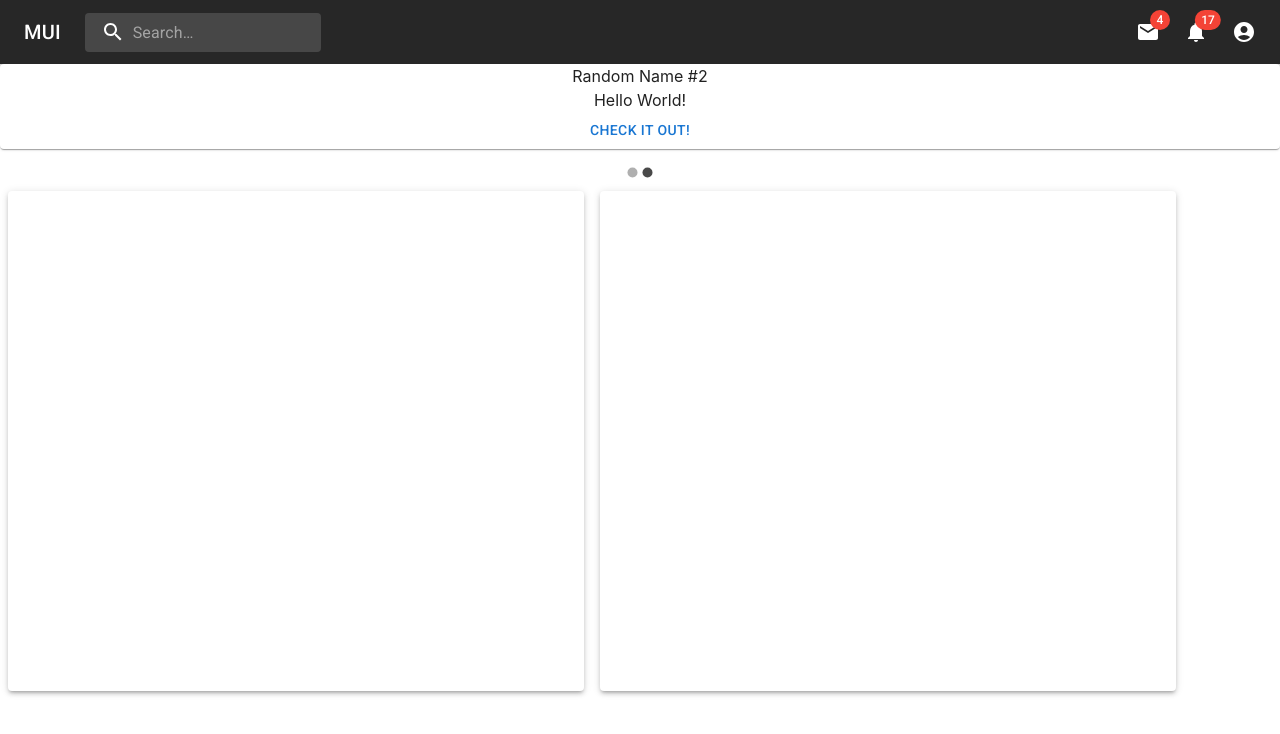
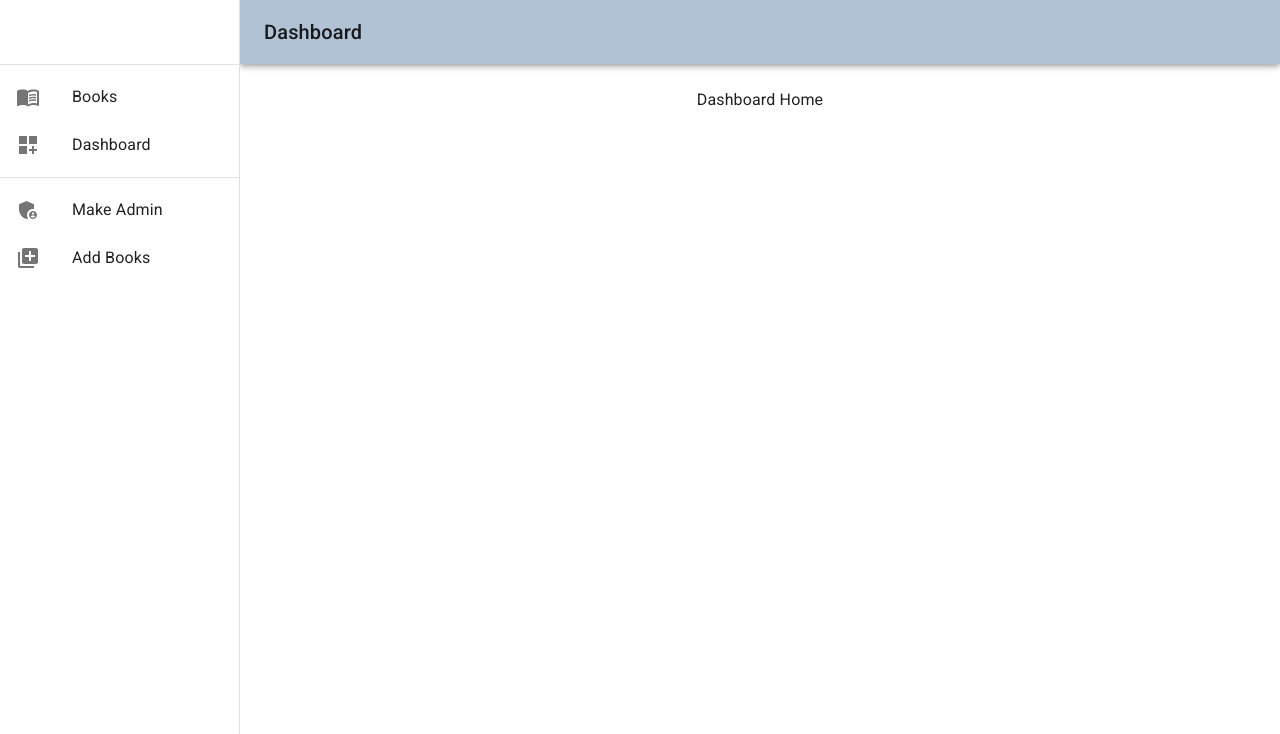
Before and after one commit to nmso2/as-sunnah-pathagar-client, a React (Create React App) app: page /dashboard in a window 1280 px wide. Shown: the top 734 px of the page. Built offline with nearby package versions, Linux system fonts and the light colour scheme.

Commit message:
added dashboard

```diff
--- a/src/App.js
+++ b/src/App.js
@@ -2,16 +2,32 @@ import './App.css';
 import AOS from 'aos';
 import 'aos/dist/aos.css';
 import Books from './pages/Books/Books';
-import Header from './pages/Shared/Header/Header';
-import Banner from './pages/Home/Banner/Banner/Banner';
+import { BrowserRouter, Routes, Route } from 'react-router-dom';
+import Home from './pages/Home/Home/Home';
+import Dashboard from './pages/Dashboard/Dashboard/Dashboard';
+import DashboardHome from './pages/Dashboard/DashboardHome/DashboardHome';
+import MakeAdmin from './pages/Dashboard/MakeAdmin/MakeAdmin';
+import AddBooks from './pages/Dashboard/AddBooks/AddBooks';
 AOS.init();
 
 function App() {
   return (
     <div className="App">
-      <Header></Header>
-      <Banner />
-      <Books></Books>
+      <BrowserRouter>
+        <Routes>
+          <Route index element={<Home />} />
+          <Route path="/home" element={<Home />} />
+          <Route path="/books" element={<Books />} />
+          <Route path="/dashboard" element={<Dashboard />}>
+            <Route exact path='/dashboard' element={<DashboardHome />}>
+            </Route>
+            <Route path='/dashboard/makeAdmin' element={<MakeAdmin />}>
+            </Route>
+            <Route path='/dashboard/addbooks' element={<AddBooks />}>
+            </Route>
+          </Route>
+        </Routes>
+      </BrowserRouter>
     </div>
   );
 }
--- a/src/pages/Books/Books.js
+++ b/src/pages/Books/Books.js
@@ -3,10 +3,13 @@ import { Box } from '@mui/system';
 import React from 'react';
 import AOS from 'aos';
 import 'aos/dist/aos.css';
+import Header from '../Shared/Header/Header';
 AOS.init();
 
 const Books = () => {
     return (
+        <div>
+            <Header></Header>
             <Box
                 sx={{
                     display: 'flex',
@@ -61,6 +64,7 @@ const Books = () => {
                     data-aos="fade-up"
                     data-aos-duration="3000" elevation={3} />
             </Box>
+        </div>
     );
 };
 
--- /dev/null
+++ b/src/pages/Dashboard/AddBooks/AddBooks.js
@@ -0,0 +1,69 @@
+import { Button, Input, TextField } from '@mui/material';
+import React, { useState } from 'react';
+
+const AddBooks = () => {
+
+    const [name, setName] = useState('');
+    const [email, setEmail] = useState('');
+    const [image, setImage] = useState(null);
+    const [success, setSuccess] = useState(false);
+
+    const handleSubmit = e => {
+        e.preventDefault();
+        if (!image) {
+            return;
+        }
+        const formData = new FormData();
+        formData.append('name', name);
+        formData.append('email', email);
+        formData.append('image', image);
+
+        fetch('https://doctors-portel.herokuapp.com/doctors', {
+            method: 'POST',
+            body: formData
+        })
+            .then(res => res.json())
+            .then(data => {
+                if (data.insertedId) {
+                    setSuccess('Book added successfully')
+                }
+            })
+            .catch(error => {
+                console.error('Error:', error);
+            });
+    }
+
+    return (
+        <div>
+            <h2>Add Book</h2>
+            <form onSubmit={handleSubmit}>
+                <TextField
+                    sx={{ width: '50%', py: '5px' }}
+                    label="Name"
+                    required
+                    onChange={e => setName(e.target.value)}
+                    variant="standard" />
+                <br />
+                <TextField
+                    sx={{ width: '50%', py: '5px' }}
+                    label="Email"
+                    type='email'
+                    required
+                    onChange={e => setEmail(e.target.value)}
+                    variant="standard" />
+                <br />
+                <Input
+                    sx={{ width: '50%', py: '5px' }}
+                    accept="image/*"
+                    required
+                    onChange={e => setImage(e.target.files[0])}
+                    type="file" />
+                <br />
+                <Button variant="contained" style={{ backgroundColor: '#5CE7ED', marginTop: 15 }} type='submit'>Add Book</Button>
+            </form>
+            {success && <p style={{ color: 'green' }}>{success}</p>}
+        </div>
+    );
+};
+
+export default AddBooks;
--- /dev/null
+++ b/src/pages/Dashboard/Dashboard/Dashboard.js
@@ -0,0 +1,161 @@
+import * as React from 'react';
+import PropTypes from 'prop-types';
+import AppBar from '@mui/material/AppBar';
+import Box from '@mui/material/Box';
+import CssBaseline from '@mui/material/CssBaseline';
+import Divider from '@mui/material/Divider';
+import Drawer from '@mui/material/Drawer';
+import IconButton from '@mui/material/IconButton';
+import List from '@mui/material/List';
+import ListItem from '@mui/material/ListItem';
+import ListItemIcon from '@mui/material/ListItemIcon';
+import ListItemText from '@mui/material/ListItemText';
+import MenuIcon from '@mui/icons-material/Menu';
+import Toolbar from '@mui/material/Toolbar';
+import Typography from '@mui/material/Typography';
+import {
+    Outlet,
+    Link,
+} from "react-router-dom";
+import { AdminPanelSettings, DashboardCustomize, LibraryAdd, MenuBook } from '@mui/icons-material';
+import { ThemeProvider, createTheme } from '@mui/material/styles';
+
+const appBarTheme = createTheme({
+    palette: {
+        mode: 'light',
+        primary: {
+            main: '#b0c2d4',
+        },
+    },
+});
+
+const drawerWidth = 240;
+
+function Dashboard(props) {
+    const { window } = props;
+    const [mobileOpen, setMobileOpen] = React.useState(false);
+
+    const handleDrawerToggle = () => {
+        setMobileOpen(!mobileOpen);
+    };
+
+    const drawer = (
+        <div>
+            <Toolbar />
+            <Divider />
+
+            <List>
+                <ListItem button component={Link} to='/books'>
+                    <ListItemIcon>
+                        <MenuBook />
+                    </ListItemIcon>
+                    <ListItemText primary='Books' />
+                </ListItem>
+                <ListItem button component={Link} to='/dashboard'>
+                    <ListItemIcon>
+                        <DashboardCustomize />
+                    </ListItemIcon>
+                    <ListItemText primary='Dashboard' />
+                </ListItem>
+            </List>
+            <Divider />
+            <List>
+                <ListItem button component={Link} to='/dashboard/makeAdmin'>
+                    <ListItemIcon>
+                        <AdminPanelSettings />
+                    </ListItemIcon>
+                    <ListItemText primary='Make Admin' />
+                </ListItem>
+                <ListItem button component={Link} to='/dashboard/addbooks'>
+                    <ListItemIcon>
+                        <LibraryAdd />
+                    </ListItemIcon>
+                    <ListItemText primary='Add Books' />
+                </ListItem>
+            </List>
+
+        </div>
+    );
+
+    const container = window !== undefined ? () => window().document.body : undefined;
+
+    return (
+        <Box sx={{ display: 'flex' }}>
+            <CssBaseline />
+            <ThemeProvider theme={appBarTheme}>
+                <AppBar
+                    position="fixed"
+                    sx={{
+                        width: { sm: `calc(100% - ${drawerWidth}px)` },
+                        ml: { sm: `${drawerWidth}px` },
+                    }}
+                >
+                    <Toolbar>
+                        <IconButton
+                            color="inherit"
+                            aria-label="open drawer"
+                            edge="start"
+                            onClick={handleDrawerToggle}
+                            sx={{ mr: 2, display: { sm: 'none' } }}
+                        >
+                            <MenuIcon />
+                        </IconButton>
+                        <Typography variant="h6" noWrap component="div">
+                            Dashboard
+                        </Typography>
+                    </Toolbar>
+                </AppBar>
+            </ThemeProvider>
+
+            <Box
+                component="nav"
+                sx={{ width: { sm: drawerWidth }, flexShrink: { sm: 0 } }}
+                aria-label="mailbox folders"
+            >
+                {/* The implementation can be swapped with js to avoid SEO duplication of links. */}
+                <Drawer
+                    container={container}
+                    variant="temporary"
+                    open={mobileOpen}
+                    onClose={handleDrawerToggle}
+                    ModalProps={{
+                        keepMounted: true, // Better open performance on mobile.
+                    }}
+                    sx={{
+                        display: { xs: 'block', sm: 'none' },
+                        '& .MuiDrawer-paper': { boxSizing: 'border-box', width: drawerWidth },
+                    }}
+                >
+                    {drawer}
+                </Drawer>
+                <Drawer
+                    variant="permanent"
+                    sx={{
+                        display: { xs: 'none', sm: 'block' },
+                        '& .MuiDrawer-paper': { boxSizing: 'border-box', width: drawerWidth },
+                    }}
+                    open
+                >
+                    {drawer}
+                </Drawer>
+            </Box>
+            <Box
+                component="main"
+                sx={{ flexGrow: 1, p: 3, width: { sm: `calc(100% - ${drawerWidth}px)` } }}
+            >
+                <Toolbar />
+                <Outlet></Outlet>
+            </Box>
+        </Box>
+    );
+}
+
+Dashboard.propTypes = {
+    /**
+     * Injected by the documentation to work in an iframe.
+     * You won't need it on your project.
+     */
+    window: PropTypes.func,
+};
+
+export default Dashboard;
--- /dev/null
+++ b/src/pages/Dashboard/DashboardHome/DashboardHome.js
@@ -0,0 +1,12 @@
+import * as React from 'react';
+
+
+const DashboardHome = () => {
+    return (
+        <div>
+            <h2>Dashboard Home</h2>
+        </div>
+    );
+};
+
+export default DashboardHome;
--- /dev/null
+++ b/src/pages/Dashboard/MakeAdmin/MakeAdmin.js
@@ -0,0 +1,11 @@
+import React from 'react';
+
+const MakeAdmin = () => {
+    return (
+        <div>
+            <h2>Make Admin</h2>
+        </div>
+    );
+};
+
+export default MakeAdmin;
--- a/src/pages/Home/Home/Home.js
+++ b/src/pages/Home/Home/Home.js
@@ -1,9 +1,15 @@
 import React from 'react';
+import { Link } from 'react-router-dom';
+import Header from '../../Shared/Header/Header';
+import Banner from '../Banner/Banner/Banner';
 
 const Home = () => {
     return (
         <div>
-            Home
+            <Header></Header>
+            <Banner></Banner>
+            <h2 className="text-3xl">Home</h2>
+            <Link to='books'>Books</Link>
         </div>
     );
 };
--- a/src/pages/Shared/Header/Header.js
+++ b/src/pages/Shared/Header/Header.js
@@ -4,18 +4,16 @@ import AppBar from '@mui/material/AppBar';
 import Box from '@mui/material/Box';
 import Toolbar from '@mui/material/Toolbar';
 import IconButton from '@mui/material/IconButton';
-import Typography from '@mui/material/Typography';
 import InputBase from '@mui/material/InputBase';
-import Badge from '@mui/material/Badge';
 import MenuItem from '@mui/material/MenuItem';
 import Menu from '@mui/material/Menu';
-import MenuIcon from '@mui/icons-material/Menu';
 import SearchIcon from '@mui/icons-material/Search';
 import AccountCircle from '@mui/icons-material/AccountCircle';
-import MailIcon from '@mui/icons-material/Mail';
-import NotificationsIcon from '@mui/icons-material/Notifications';
+import { Home, MenuBook } from '@mui/icons-material';
 import MoreIcon from '@mui/icons-material/MoreVert';
 import { ThemeProvider, createTheme } from '@mui/material/styles';
+import { Link } from 'react-router-dom';
+import logo from '../../../resources/images/logo.png'
 
 const Search = styled('div')(({ theme }) => ({
     position: 'relative',
@@ -57,11 +55,11 @@ const StyledInputBase = styled(InputBase)(({ theme }) => ({
     },
 }));
 
-const darkTheme = createTheme({
+const appBarTheme = createTheme({
     palette: {
-        mode: 'dark',
+        mode: 'light',
         primary: {
-            main: '#1976d2',
+            main: '#b0c2d4',
         },
     },
 });
@@ -109,7 +107,7 @@ const Header = () => {
             open={isMenuOpen}
             onClose={handleMenuClose}
         >
-            <MenuItem onClick={handleMenuClose}>Profile</MenuItem>
+            <MenuItem component={Link} to='/books'>Profile</MenuItem>
             <MenuItem onClick={handleMenuClose}>My account</MenuItem>
         </Menu>
     );
@@ -131,26 +129,28 @@ const Header = () => {
             open={isMobileMenuOpen}
             onClose={handleMobileMenuClose}
         >
-            <MenuItem>
-                <IconButton size="large" aria-label="show 4 new mails" color="inherit">
-                    <Badge badgeContent={4} color="error">
-                        <MailIcon />
-                    </Badge>
-                </IconButton>
-                <p>Messages</p>
-            </MenuItem>
-            <MenuItem>
+            <MenuItem component={Link} to='/home'>
                 <IconButton
                     size="large"
-                    aria-label="show 17 new notifications"
+                    aria-label="account of current user"
+                    aria-controls="primary-search-account-menu"
+                    aria-haspopup="true"
                     color="inherit"
                 >
-                    <Badge badgeContent={17} color="error">
-                        <NotificationsIcon />
-                    </Badge>
+                    <Home />
                 </IconButton>
-                <p>Notifications</p>
-            </MenuItem>
+                <p>Home</p></MenuItem>
+            <MenuItem component={Link} to='/books'>
+                <IconButton
+                    size="large"
+                    aria-label="account of current user"
+                    aria-controls="primary-search-account-menu"
+                    aria-haspopup="true"
+                    color="inherit"
+                >
+                    <MenuBook />
+                </IconButton>
+                <p>Books</p></MenuItem>
             <MenuItem onClick={handleProfileMenuOpen}>
                 <IconButton
                     size="large"
@@ -168,18 +168,11 @@ const Header = () => {
 
     return (
         <Box sx={{ flexGrow: 1 }}>
-            <ThemeProvider theme={darkTheme}>
-                <AppBar position="static">
+            <ThemeProvider theme={appBarTheme}>
+                <AppBar position="sticky">
                     <Toolbar>
-                        <Typography
-                            variant="h6"
-                            noWrap
-                            component="div"
-                            sx={{ display: { sm: 'block' } }}
-                        >
-                            MUI
-                        </Typography>
-                        <Search sx={{ width: { xs: '50%', sm: 'block', md:'auto' }, marginLeft: '30px' }}>
+                        <img width='80px' src={logo} alt="" />
+                        <Search sx={{ width: { xs: '50%', sm: 'block', md: 'auto' }, marginLeft: '30px' }}>
                             <SearchIconWrapper>
                                 <SearchIcon />
                             </SearchIconWrapper>
@@ -188,23 +181,18 @@ const Header = () => {
                                 inputProps={{ 'aria-label': 'search' }}
                             />
                         </Search>
+
                         <Box sx={{ flexGrow: 1 }} />
-                        <Box sx={{ display: { xs: 'none', md: 'flex' } }}>
-                            <IconButton size="large" aria-label="show 4 new mails" color="inherit">
-                                <Badge badgeContent={4} color="error">
-                                    <MailIcon />
-                                </Badge>
-                            </IconButton>
+                        <Box sx={{ display: { xs: 'none', md: 'flex', alignItems: 'center' } }}>
+
+                            <Link style={{ width: { xs: '50%', sm: 'block', md: 'auto' }, marginLeft: '30px' }} to="/home">HOME</Link>
+
+                            <Link style={{ width: { xs: '50%', sm: 'block', md: 'auto' }, marginLeft: '30px' }} to="/books">BOOKS</Link>
+
+                            <Link style={{ width: { xs: '50%', sm: 'block', md: 'auto' }, marginLeft: '30px' }} to="/dashboard">Dashboard</Link>
+
                             <IconButton
-                                size="large"
-                                aria-label="show 17 new notifications"
-                                color="inherit"
-                            >
-                                <Badge badgeContent={17} color="error">
-                                    <NotificationsIcon />
-                                </Badge>
-                            </IconButton>
-                            <IconButton
+                                style={{ width: { xs: '50%', sm: 'block', md: 'auto' }, marginLeft: '30px' }}
                                 size="large"
                                 edge="end"
                                 aria-label="account of current user"
```
Also changed, not shown: src/resources/images/logo.png (added). Lines whose indentation alone changed are shown as unchanged.
